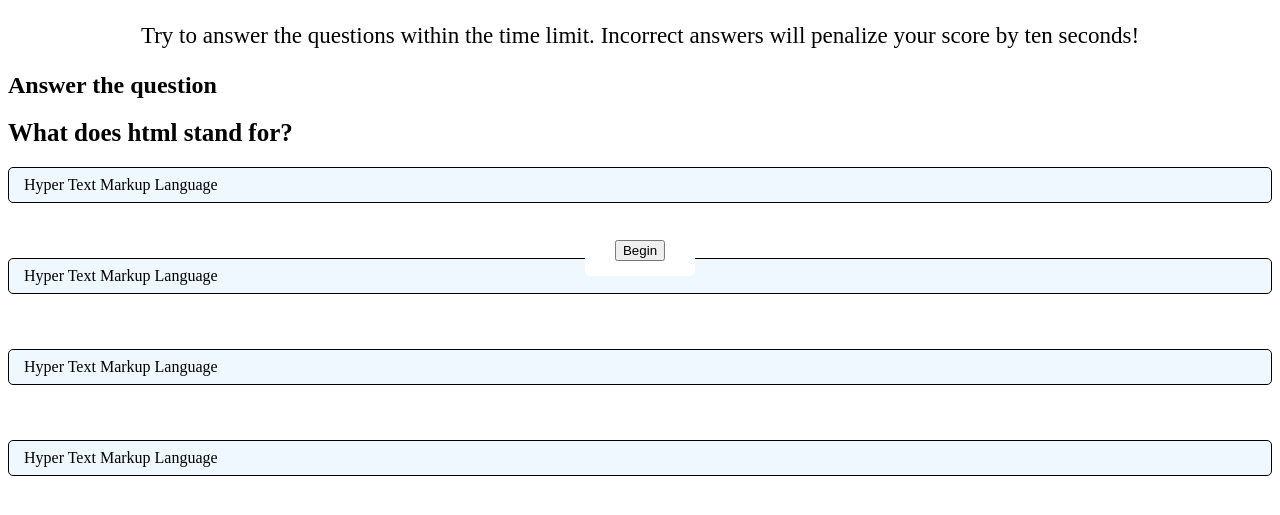
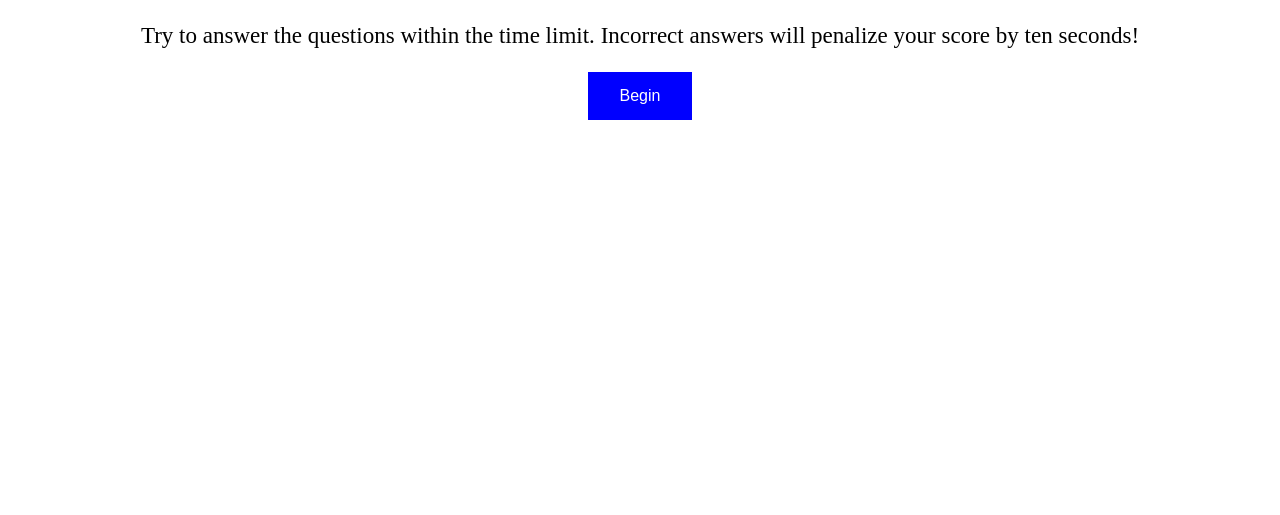
Before and after one commit to nathangreiling/Coding-Quiz, a plain HTML site: page index.html in a window 1280 px wide. Shown: the part 153-668 px from the top of the page. Drawn offline with Linux system fonts and the light colour scheme.

Commit message:
show or hide quiz
Using JS, when the begin button is pressed it hides the text and displays the quiz

```diff
--- a/assets/css/style.css
+++ b/assets/css/style.css
@@ -18,19 +18,7 @@ display:block;
     align-items: center;
     justify-content: space-between;
 }
-.start-btn{
-    font-size: 25px;
-    font-weight:500;
-    color: #007bff;
-    padding: 15px 30px;
-    border-radius: 5px;
-    border: none;
-    background: #fff;
-    position: absolute;
-    top: 50%;
-    left: 50%;
-    transform: translate(-50%, -50%);
-}
+
 .result-box{
     display: none;
 }
@@ -53,3 +41,20 @@ display:block;
     padding: 25px;
     display:block;
 }
+
+.quiz-box{
+    display:block;
+    width: 550px;
+    border-radius: 5px;
+}
+.buttons {
+    background-color: blue;
+    border: none;
+    color: white;
+    padding: 15px 32px;
+    text-align: center;
+    text-decoration: none;
+    display: inline-block;
+    font-size: 16px;
+
+}
--- a/assets/js/script.js
+++ b/assets/js/script.js
@@ -1,8 +1,13 @@
-var startBtn = document.querySelector(".start-btn")
-var submitInitials_btn = document.querySelector(".submitInitials")
-var restart_btn = document.querySelector(".restart")
+var startBtn = document.querySelector("start-btn")
+var submitInitials_btn = document.querySelector("submitInitials")
+var restart_btn = document.querySelector("restart")
+var myQuiz = document.getElementById("quiz-box")
 
-startBtn.onclick = () =>{
-    starting.remove(".starting");
+document.getElementById("quiz-box").style.display="none"
 
-}
+
+
+starting.addEventListener("click", function (){
+    starting.remove("starting");
+    myQuiz.style.display="block"
+});
--- a/index.html
+++ b/index.html
@@ -17,12 +17,11 @@
         <h1>Timed Coding Quiz</h1>
         <p class="intro">Try to answer the questions within the time limit. Incorrect answers will penalize your score by ten seconds!</p>
         <div class="start-btn">
-            <button>Begin</button>
+            <button class="buttons">Begin</button>
         </div>
     </div>
     <div id="quiz-box">
         <h2>Answer the question</h2>
-    </div>
     <section>
         <div class="que-text">
             <span> What does html stand for?</span>
@@ -46,7 +45,7 @@
             <div class="option">
                 <span>Hyper Text Markup Language</span>
             </div>
-        </div>
+    </div>
     </section>
     <div class ="result-box">
         <div class="complete_text">You've completed the quiz!</div>
```
